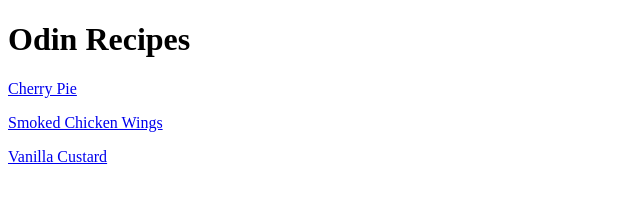
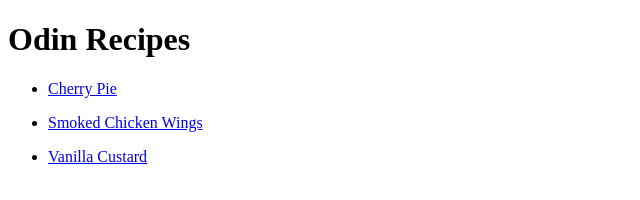
Before and after one commit to youniverse301/odin-recipes, a plain HTML site: page index.html in a window 1280 px wide. Shown: the whole page, without its empty margins (0-640 px from the left). Drawn offline with Linux system fonts and the light colour scheme.

Commit message:
update index with unordered list format

```diff
--- a/index.html
+++ b/index.html
@@ -8,12 +8,12 @@
 </head>
 <body>
     <h1>Odin Recipes</h1>
+<ul>
+  <li><p><a href="cherry-pie.html">Cherry Pie</a></p></li>
 
-    <p><a href="cherry-pie.html">Cherry Pie</a></p>
+  <li><p><a href="smoked-chicken-wings.html">Smoked Chicken Wings</a></p></li>
 
-    <p><a href="smoked-chicken-wings.html">Smoked Chicken Wings</a></p>
-
-    <p> <a href="vanilla-custard.html">Vanilla Custard</a></p>
-
+   <li><p> <a href="vanilla-custard.html">Vanilla Custard</a></p></li>
+</ul>
 </body>
 </html>
```
